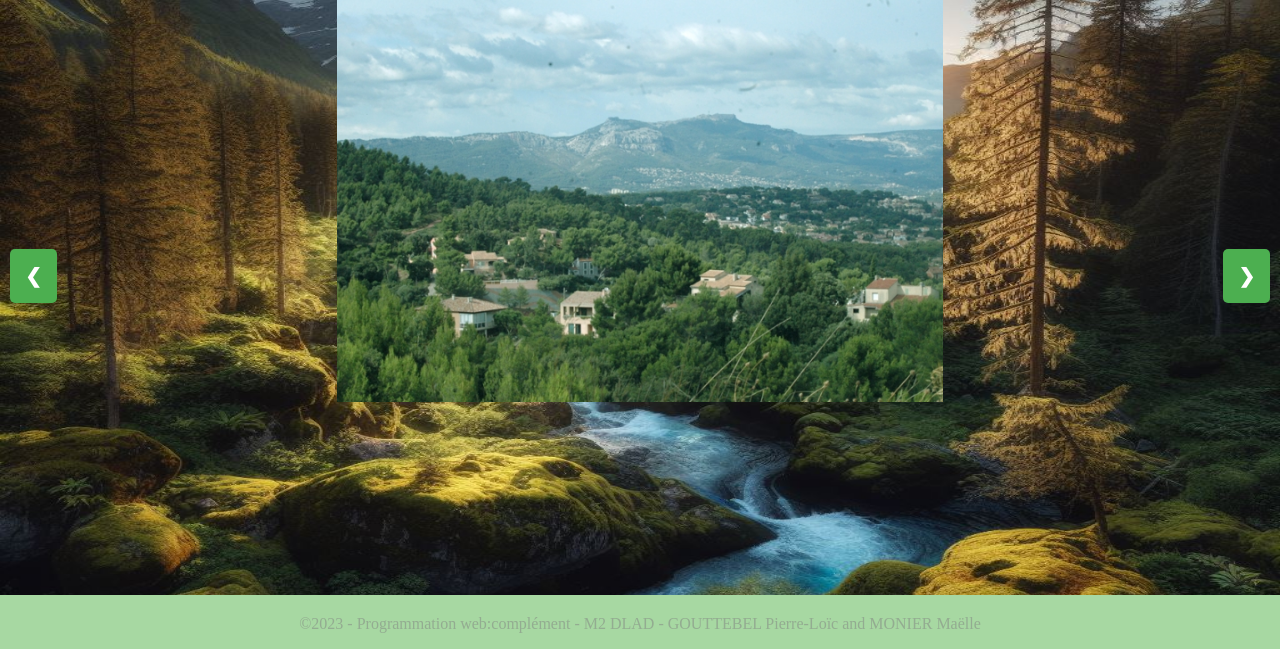
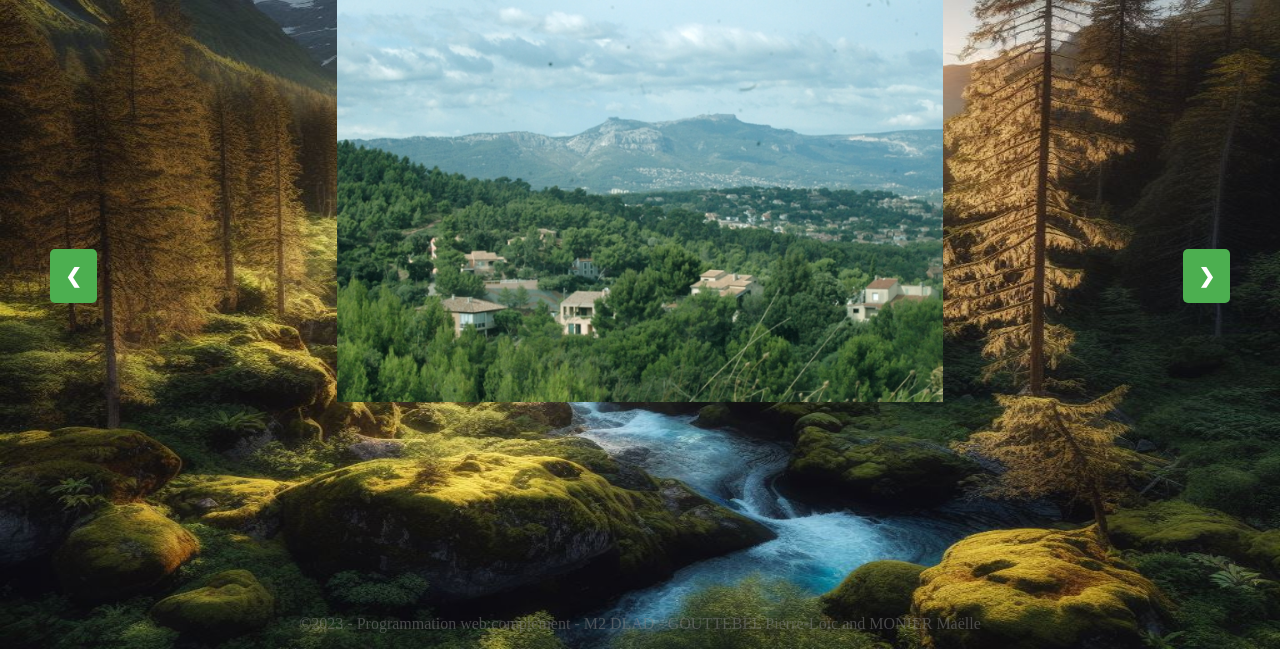
Before and after one commit to Ist4lri/forestManagementApp, a Django app: a page that uses forestmanagementapp2/templates/Pictures.html in a window 1280 px wide. Shown: the part 151-800 px from the top of the page. Run offline with Django 4.2, Linux system fonts and the light colour scheme; parts of the project's set-up code (start-up, migrations or seed data) failed here and were passed over.

Commit message:
change footer page picture

```diff
--- a/forestmanagementapp2/static/Pictures.css
+++ b/forestmanagementapp2/static/Pictures.css
@@ -87,20 +87,17 @@ img {
 }
 
 .prev {
-    left: 10px;
+    left: 50px;
 }
 
 .next {
-    right: 10px;
+    right: 50px;
 }
 
 .prev:hover{
     background-color: #a2695d;
     cursor: url('black.png'), auto;
 }
-footer {
- background: #a7d8a2;
- }
 
 .next:hover{
     background-color: #a2695d;
--- a/forestmanagementapp2/static/home_page.css
+++ b/forestmanagementapp2/static/home_page.css
@@ -173,3 +173,8 @@ html {
 color: #a7d8a2;
 
 }
+
+.tel_garde {
+ font-weight:bold;
+
+}
--- a/forestmanagementapp2/templates/Pictures.html
+++ b/forestmanagementapp2/templates/Pictures.html
@@ -13,7 +13,7 @@
 <body>
     <header>
         <h1>{{ nom_foret }}</h1>
-        <a class="home-page-return" href="{% url 'home_page' nom_foret=nom_foret %}">Retour</a>
+        <a class="home-page-return" href="{% url 'forestSelected' nom_foret=nom_foret %}">Retour</a>
     </header>
 
     <div class="slideshow-container">
--- a/forestmanagementapp2/templates/oneForestSelected.html
+++ b/forestmanagementapp2/templates/oneForestSelected.html
@@ -29,6 +29,8 @@
     <section class="forest-description">
         <h2> A propos : </h2>
         <p>{{ description }}</p>
+        <p> Pour toutes informations sur la forêt, veuillez-vous adressez au :  </p>
+        <p class="tel_garde">{{tel_garde}}</p>
     </section>
 
     <section id="photos">
--- a/forestmanagementapp2/views.py
+++ b/forestmanagementapp2/views.py
@@ -42,13 +42,15 @@ def forestSelected(request, nom_foret):
     foret = Foret.objects.get(nom_foret=nom_foret)
     garde = Garde.objects.get(id_foret=foret.id_foret)
     description = foret.get_description()
+    tel_garde=garde.num_telephone
     return render(request, 'oneForestSelected.html', {
         'nom_foret': nom_foret,
         'image_path': image_path,
         'description': description,
         'latitude': foret.latitude,
         'longitude': foret.longitude,
-        'id_garde': garde.id_garde
+        'id_garde': garde.id_garde,
+        'tel_garde': tel_garde
         })
 
 
```
Also changed, not shown: ForestDB.sqlite3, 1 other file.
